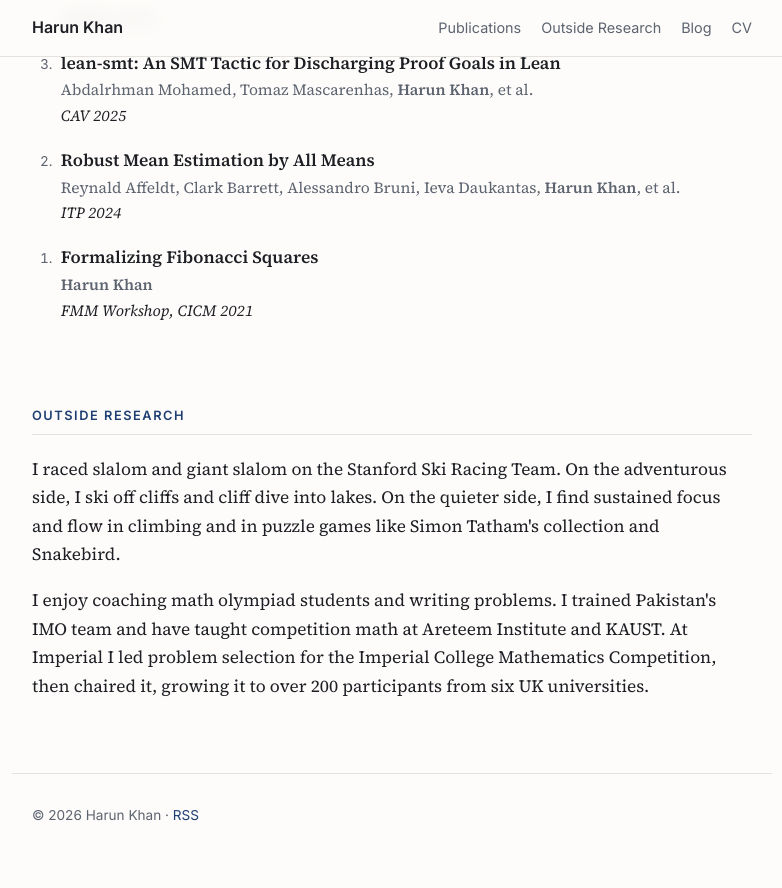
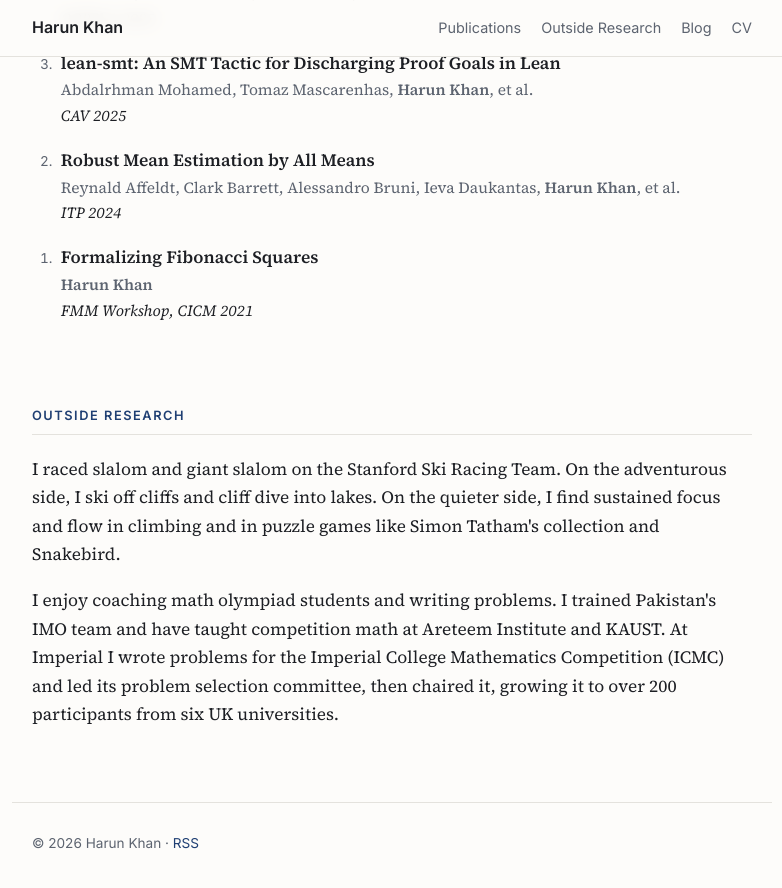
Before and after one commit to harunk-dev/website, a Jekyll site: the page built from index.html, in a window 1280 px wide and 900 px high, scrolled down 1023 px. Shown: the top 888 px of the window, without its empty margins (248-1030 px from the left). Built offline with Jekyll 4.4.1, drawn with Linux system fonts in a browser that asks for light colours.

Commit message:
Mention ICMC problem writing
Co-Authored-By: Claude Opus 5.5 <noreply@anthropic.com>
Claude-Session: https://claude.ai/code/session_01734RpCjVag34boEXhMytMG

```diff
--- a/index.html
+++ b/index.html
@@ -79,7 +79,8 @@ layout: default
         cliff dive into lakes. On the quieter side, I find sustained focus and flow in climbing and in puzzle games like
         Simon Tatham's collection and Snakebird.</p>
       <p>I enjoy coaching math olympiad students and writing problems. I trained Pakistan's IMO team and have taught
-        competition math at Areteem Institute and KAUST. At Imperial I led problem selection for the Imperial College
-        Mathematics Competition, then chaired it, growing it to over 200 participants from six UK universities.</p>
+        competition math at Areteem Institute and KAUST. At Imperial I wrote problems for the Imperial College
+        Mathematics Competition (ICMC) and led its problem selection committee, then chaired it, growing it to over 200
+        participants from six UK universities.</p>
     </section>
   </main>
```
